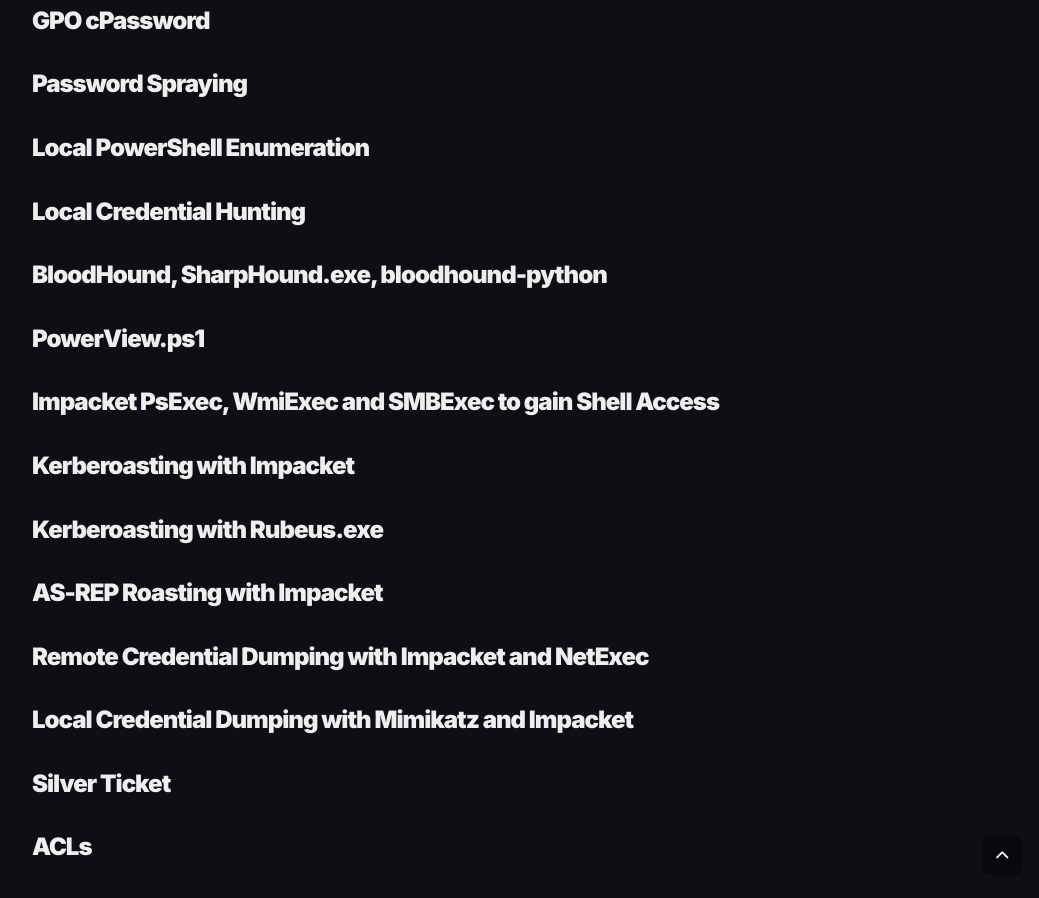
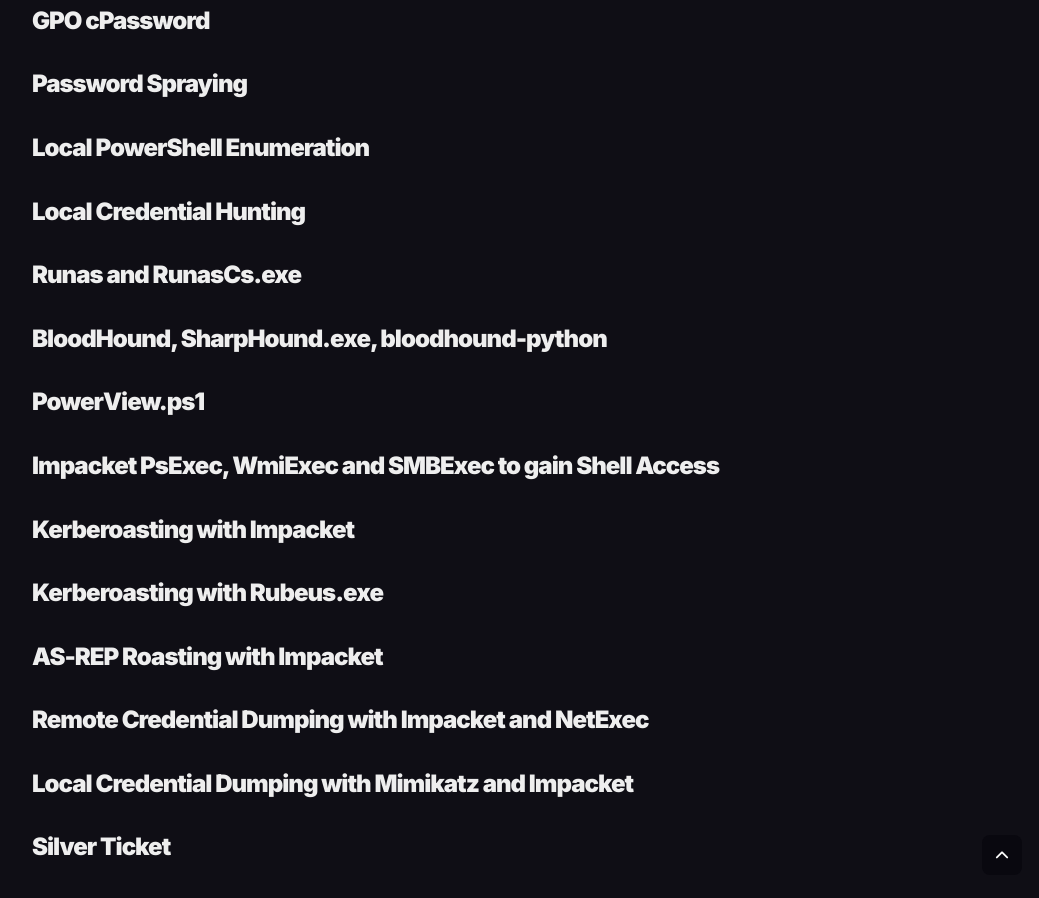
Before and after one commit to Vorkharium/vorkharium.github.io, a Jekyll site: the page built from _posts/2024-11-01-Attacking-Active-Directory-Cheatsheet.md, in a window 1280 px wide and 900 px high, scrolled down 1136 px. Shown: the whole window, without its empty margins (228-1267 px from the left). Built offline with Jekyll 4.4.1, drawn with Linux system fonts in a browser that asks for light colours; comment, search, counter and statistics services are not loaded.

Commit message:
Update 2024-11-01-Attacking-Active-Directory-Cheatsheet.md

```diff
--- a/_posts/2024-11-01-Attacking-Active-Directory-Cheatsheet.md
+++ b/_posts/2024-11-01-Attacking-Active-Directory-Cheatsheet.md
@@ -27,6 +27,8 @@
 
 ### Local Credential Hunting
 
+### Runas and RunasCs.exe
+
 ### BloodHound, SharpHound.exe, bloodhound-python
 
 ### PowerView.ps1
```
